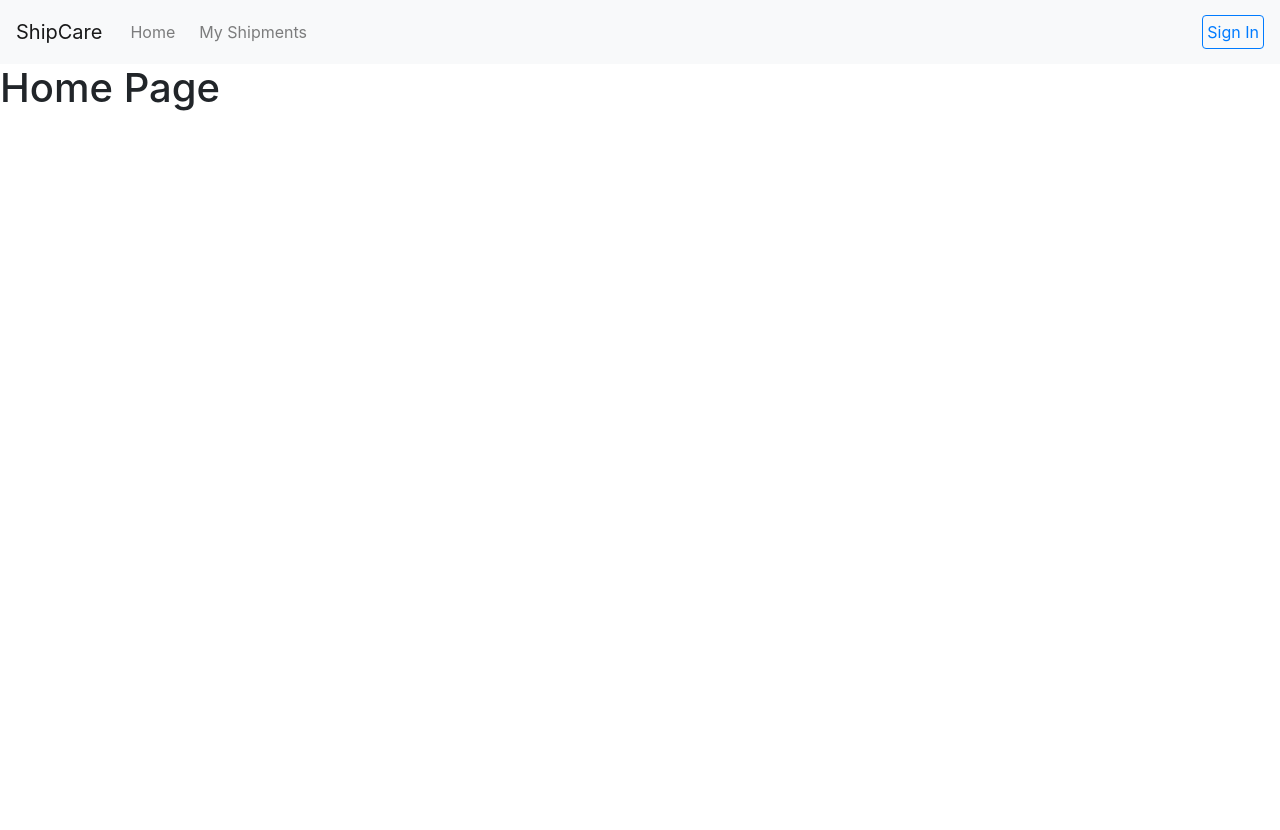
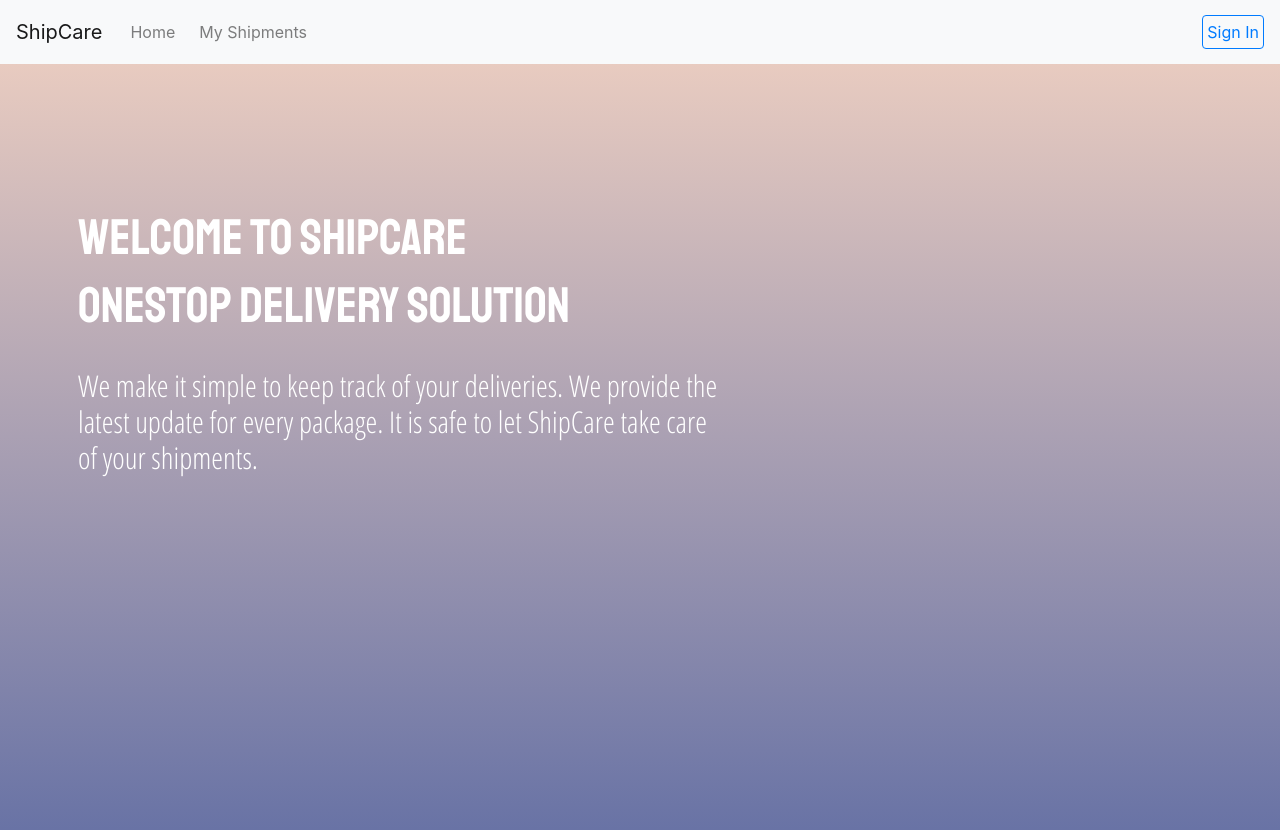
Before and after one commit to yihongwang001/Shipment-System-Frontend, a React (Create React App) app: page / in a window 1280 px wide. Shown: the top 830 px of the page. Before the commit the page ends 800 px from the top, so only its background shows below. Built offline with nearby package versions, Linux system fonts and the light colour scheme.

Commit message:
Add slogan and paragraph

```diff
--- a/public/index.html
+++ b/public/index.html
@@ -15,6 +15,18 @@
       user's mobile device or desktop. See https://developers.google.com/web/fundamentals/web-app-manifest/
     -->
     <link rel="manifest" href="%PUBLIC_URL%/manifest.json" />
+
+    <!-- Homepage slogan font -->
+    <link
+      href="https://fonts.googleapis.com/css2?family=Staatliches&display=swap"
+      rel="stylesheet"
+    />
+
+    <!-- Homepage paragraph font -->
+    <link
+      href="https://fonts.googleapis.com/css2?family=Open+Sans+Condensed:wght@300&family=Staatliches&display=swap"
+      rel="stylesheet"
+    />
     <!--
       Notice the use of %PUBLIC_URL% in the tags above.
       It will be replaced with the URL of the `public` folder during the build.
@@ -24,7 +36,7 @@
       work correctly both with client-side routing and a non-root public URL.
       Learn how to configure a non-root public URL by running `npm run build`.
     -->
-    <title>React App</title>
+    <title>ShipCare</title>
   </head>
   <body>
     <noscript>You need to enable JavaScript to run this app.</noscript>
--- a/src/pages/HomePage.js
+++ b/src/pages/HomePage.js
@@ -1,7 +1,36 @@
 import React from 'react';
+import { Container, Row, Col } from 'react-bootstrap';
+import '../styles/HomePage.css';
 
 const HomePage = () => {
-  return <h1>Home Page</h1>;
+  return (
+    <Container fluid className="homepage-container">
+      <Container className="slogan-container px-2 pt-5">
+        <Row className="pt-5 mt-5">
+          <Col xs={6}>
+            <h1>Welcome to ShipCare</h1>
+          </Col>
+        </Row>
+        <Row>
+          <Col xs={6}>
+            <h1>Onestop delivery solution</h1>
+          </Col>
+        </Row>
+        <br />
+      </Container>
+      <Container className="paragraph-container px-2 pb-5">
+        <Row>
+          <Col xs={7}>
+            <h4>
+              We make it simple to keep track of your deliveries. We provide the
+              latest update for every package. It is safe to let ShipCare take
+              care of your shipments.
+            </h4>
+          </Col>
+        </Row>
+      </Container>
+    </Container>
+  );
 };
 
 export default HomePage;
--- /dev/null
+++ b/src/styles/HomePage.css
@@ -0,0 +1,24 @@
+.homepage-container {
+  height: 100vh;
+  background: -webkit-linear-gradient(
+    to top,
+    #636fa4,
+    #e8cbc0
+  ); /* Chrome 10-25, Safari 5.1-6 */
+  background: linear-gradient(
+    to top,
+    #636fa4,
+    #e8cbc0
+  ); /* W3C, IE 10+/ Edge, Firefox 16+, Chrome 26+, Opera 12+, Safari 7+ */
+  color: white;
+}
+
+.slogan-container h1 {
+  font-size: 50px;
+  font-family: 'Staatliches', cursive;
+}
+
+.paragraph-container h4 {
+  font-size: 30px;
+  font-family: 'Open Sans Condensed', sans-serif;
+}
```
